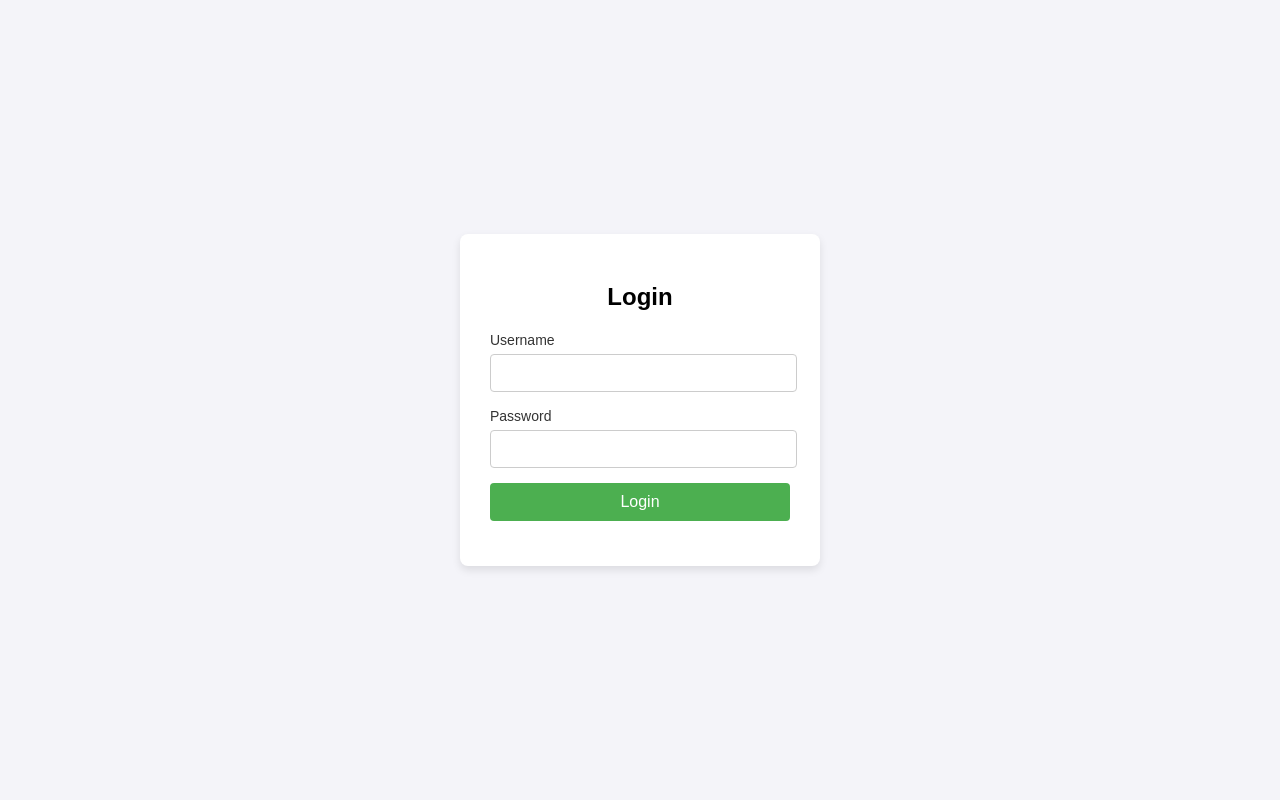
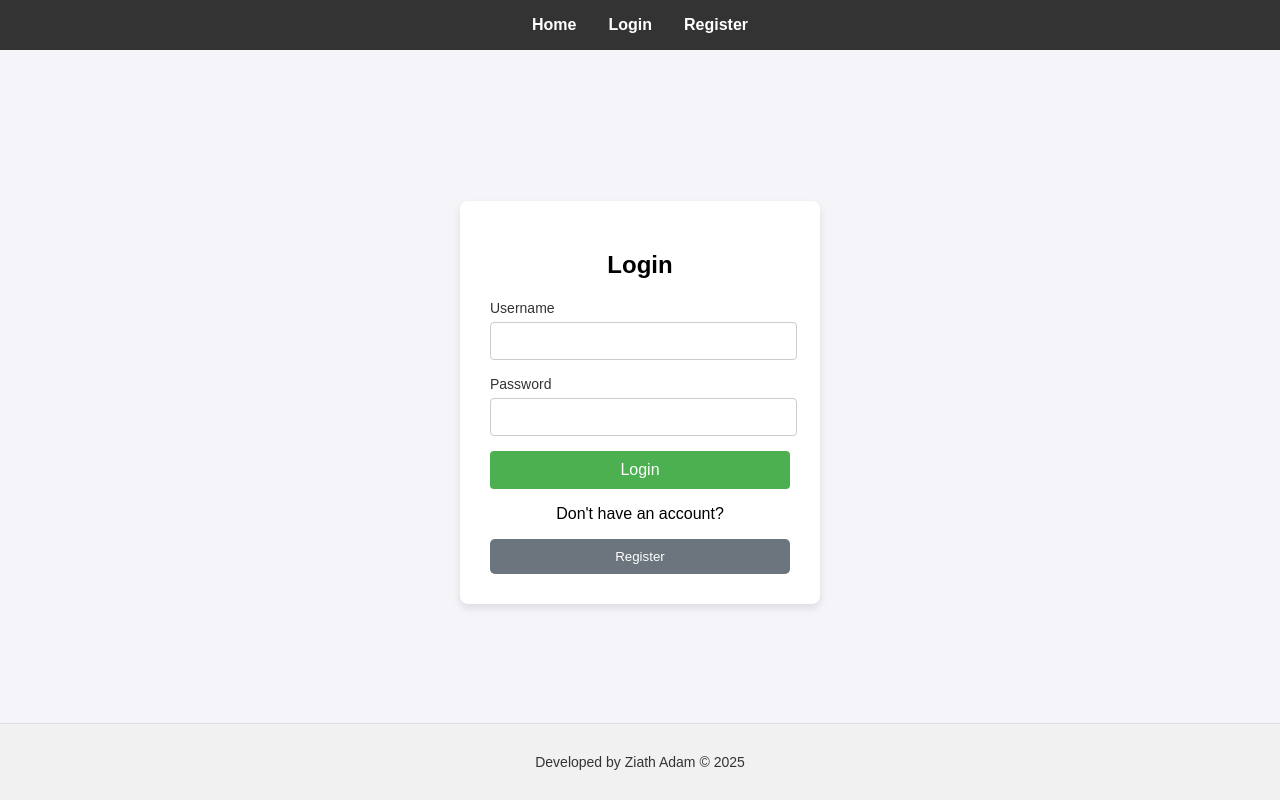
Before and after one commit to cheezyvanilla/flask-mini-quiz, a Flask app: page /login in a window 1280 px wide. Run offline with Flask 3, Linux system fonts and the light colour scheme.

Commit message:
add base, navbar, footer html css

```diff
--- a/static/css/login.css
+++ b/static/css/login.css
@@ -1,14 +1,29 @@
-/* static/css/login.css */
+/* Reset default styles */
 body {
     font-family: Arial, sans-serif;
     background-color: #f4f4f9;
+    margin: 0;
+}
+
+/* Ensure the whole page stacks top-down */
+.page-wrapper {
+    display: flex;
+    flex-direction: column;
+    min-height: 100vh;
+}
+
+/* Navbar styles should be in navbar.css (already loaded separately) */
+
+/* Container that wraps the login form */
+.main-content {
+    flex-grow: 1;
     display: flex;
     justify-content: center;
     align-items: center;
-    height: 100vh;
-    margin: 0;
+    padding-top: 2rem; /* Space below navbar */
 }
 
+/* Login form box */
 .login-container {
     background-color: white;
     padding: 30px;
@@ -33,7 +48,8 @@ label {
     color: #333;
 }
 
-input[type="text"], input[type="password"] {
+input[type="text"],
+input[type="password"] {
     width: 95%;
     padding: 10px;
     margin-top: 5px;
@@ -62,3 +78,23 @@ button[type="submit"]:hover {
     font-size: 14px;
     margin-top: 10px;
 }
+
+.register-link {
+    text-align: center;
+    margin-top: 1rem;
+}
+
+.register-button {
+    width: 100%;
+    padding: 0.6rem;
+    background-color: #6c757d; /* A neutral gray tone */
+    color: white;
+    border: none;
+    border-radius: 5px;
+    cursor: pointer;
+    transition: background-color 0.3s ease;
+}
+
+.register-button:hover {
+    background-color: #5a6268;
+}
--- /dev/null
+++ b/static/css/navbar.css
@@ -0,0 +1,36 @@
+.navbar {
+    background-color: #333;
+    padding: 1rem;
+}
+
+.nav-menu {
+    list-style: none;
+    display: flex;
+    justify-content: center;
+    margin: 0;
+    padding: 0;
+}
+
+.nav-menu li {
+    margin: 0 1rem;
+}
+
+.nav-menu a {
+    color: white;
+    text-decoration: none;
+    font-weight: bold;
+}
+
+.nav-menu a:hover {
+    text-decoration: underline;
+}
+
+.site-footer {
+    background-color: #f1f1f1;
+    color: #333;
+    text-align: center;
+    padding: 1rem 0;
+    font-size: 14px;
+    border-top: 1px solid #ddd;
+    margin-top: auto;
+}
--- a/templates/login.html
+++ b/templates/login.html
@@ -1,13 +1,12 @@
-<!-- templates/login.html -->
-<!DOCTYPE html>
-<html lang="en">
-<head>
-    <meta charset="UTF-8">
-    <meta name="viewport" content="width=device-width, initial-scale=1.0">
-    <title>Login</title>
+{% extends 'partials/base.html' %}
+
+{% block title %}Login{% endblock %}
+
+{% block extra_css %}
 <link rel="stylesheet" href="{{ url_for('static', filename='css/login.css') }}">
-</head>
-<body>
+{% endblock %}
+
+{% block content %}
 <div class="login-container">
     <h2>Login</h2>
     <form id="loginForm">
@@ -22,10 +21,16 @@
         <div class="form-group">
             <button type="submit" class="btn">Login</button>
         </div>
+        <p id="error-message" class="error-message"></p>
+
     </form>
-        <p id="error-message" class="error-message"></p>
+
+    <!-- Register button -->
+    <div class="register-link">
+        <p>Don't have an account?</p>
+        <a href="{{ url_for('register') }}">
+            <button type="button" class="register-button">Register</button>
+        </a>
     </div>
-
-    <script src="{{ url_for('static', filename='js/login.js') }}"></script>
-</body>
-</html>
+</div>
+{% endblock %}
--- /dev/null
+++ b/templates/partials/base.html
@@ -0,0 +1,21 @@
+<!DOCTYPE html>
+<html lang="en">
+<head>
+    <meta charset="UTF-8">
+    <title>{% block title %}Mini Quiz{% endblock %}</title>
+    <link rel="stylesheet" href="{{ url_for('static', filename='css/navbar.css') }}">
+    <link rel="stylesheet" href="{{ url_for('static', filename='css/footer.css') }}">
+    {% block extra_css %}{% endblock %}
+</head>
+<body>
+    <div class="page-wrapper">
+        {% include 'partials/navbar.html' %}
+
+        <main class="main-content">
+            {% block content %}{% endblock %}
+        </main>
+
+        {% include 'partials/footer.html' %}
+    </div>
+</body>
+</html>
--- /dev/null
+++ b/templates/partials/footer.html
@@ -0,0 +1,3 @@
+<footer class="site-footer">
+    <p>Developed by Ziath Adam &copy; 2025</p>
+</footer>
--- /dev/null
+++ b/templates/partials/navbar.html
@@ -0,0 +1,13 @@
+<nav class="navbar">
+    <ul class="nav-menu">
+        <li><a href="{{ url_for('login') }}">Home</a></li>
+
+        {% if is_logged_in %}
+            <li><a href="{{ url_for('login') }}">Quiz</a></li>
+            <li><a href="{{ url_for('login') }}">Logout</a></li>
+        {% else %}
+            <li><a href="{{ url_for('login') }}">Login</a></li>
+            <li><a href="{{ url_for('register') }}">Register</a></li>
+        {% endif %}
+    </ul>
+</nav>
```
Lines whose indentation alone changed are shown as unchanged.
